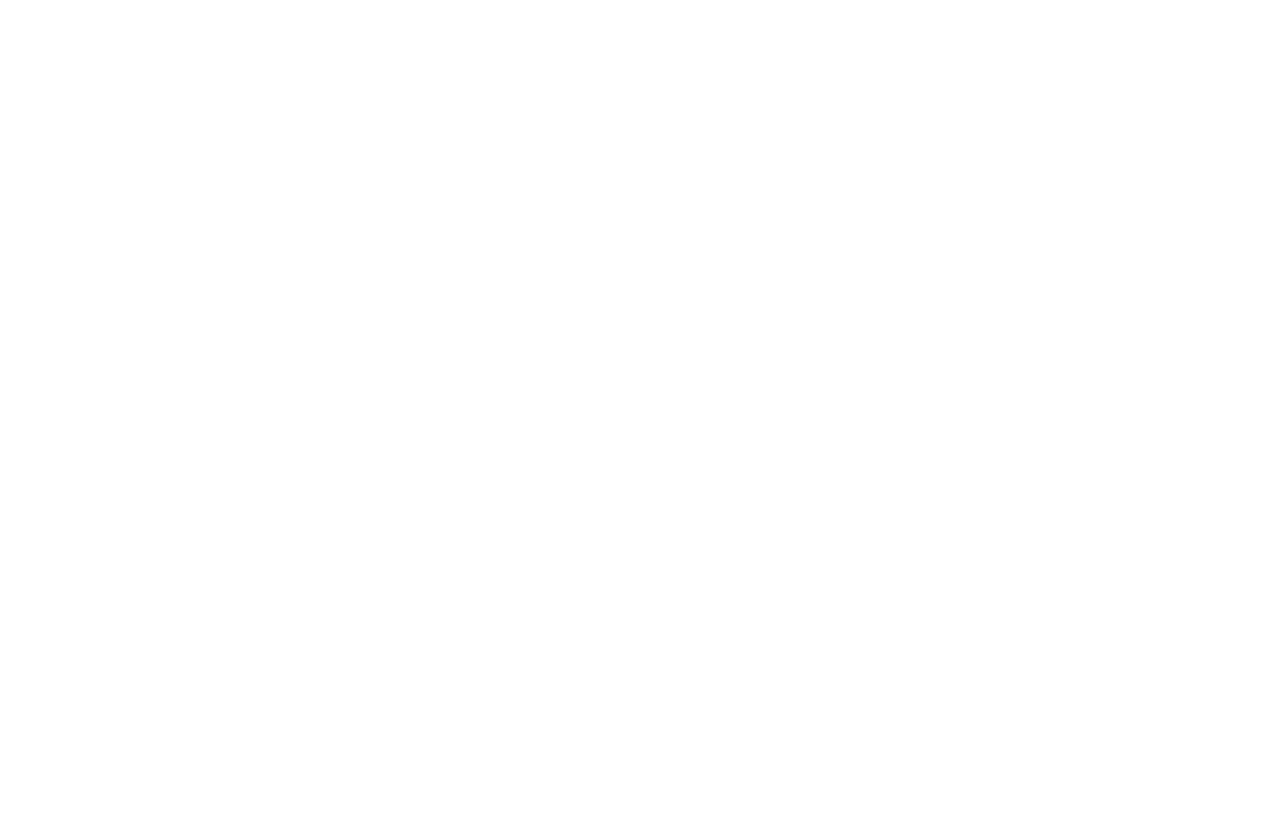
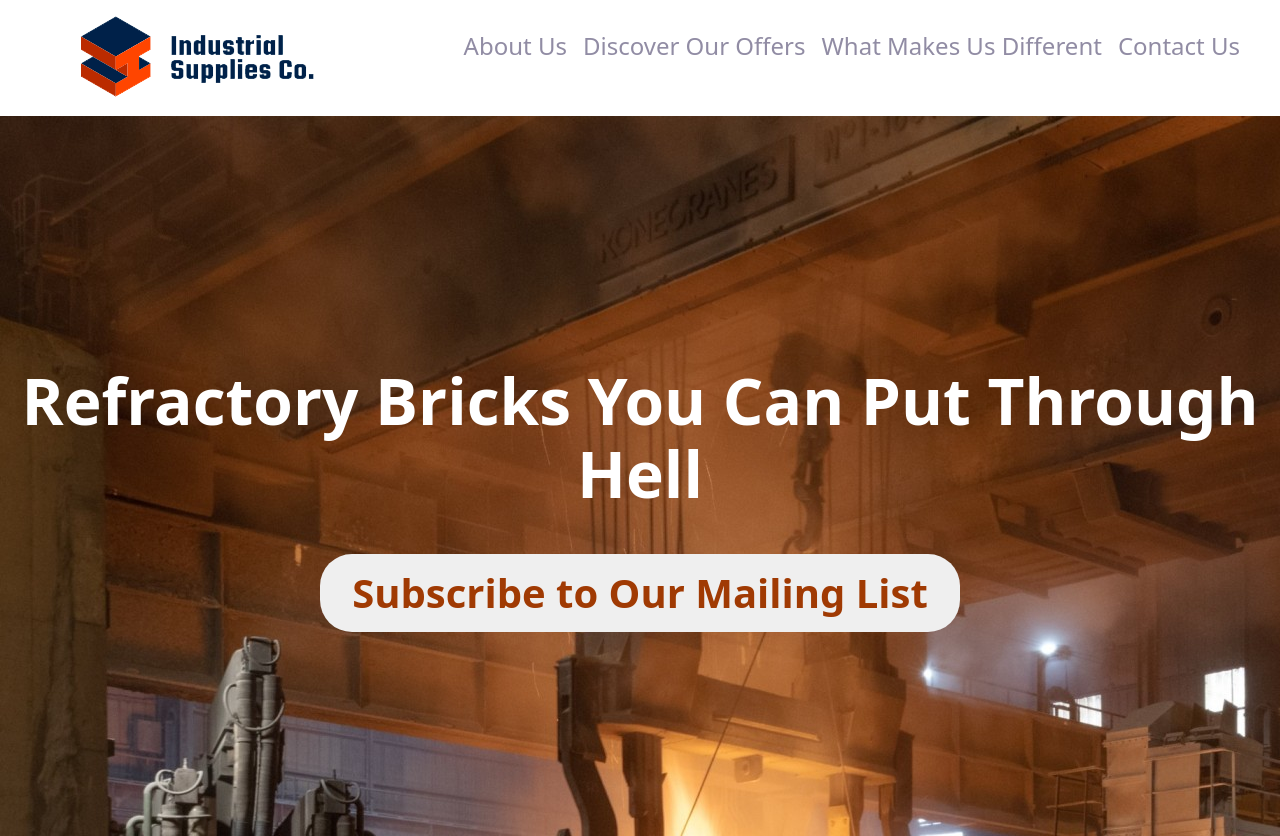
Before and after one commit to SaadVSP96/Industrial_Supplies_Co, a plain HTML site: page index.html in a window 1280 px wide. Before the commit the page ends 800 px from the top, so only its background shows below. Drawn offline with Linux system fonts and the light colour scheme.

Commit message:
Added first section and its styles

```diff
--- a/css/styles.css
+++ b/css/styles.css
@@ -2,4 +2,67 @@
   --color-navitems: #918ca4;
   --color-heroHeading: #ffffff;
   --color-plainText: #000000;
+  font-family: system-ui, -apple-system, BlinkMacSystemFont, "Segoe UI", Roboto,
+    Oxygen, Ubuntu, Cantarell, "Open Sans", "Helvetica Neue", sans-serif;
 }
+
+.nav {
+  display: flex;
+  /* width: 85%;
+  margin: auto; */
+  padding: 1rem 5rem;
+  justify-content: space-between;
+}
+
+.nav .navbar {
+  flex: 1;
+}
+
+.nav .navbar ul {
+  display: flex;
+  align-items: center;
+  width: 100%;
+  justify-content: end;
+  gap: 1rem;
+}
+
+.nav .navbar ul li {
+  list-style-type: none;
+}
+.nav .navbar ul li a {
+  text-decoration: none;
+  color: var(--color-navitems);
+  font-size: 1.5rem;
+}
+
+.hero {
+  width: 100%;
+  height: 90vh;
+  display: flex;
+  flex-direction: column;
+  justify-content: center;
+  align-items: center;
+  background-image: url("/Images/heroImage.jpg");
+  color: var(--color-heroHeading);
+}
+
+.hero h1 {
+  font-size: 4rem;
+  text-align: center;
+}
+
+.hero button {
+  width: 50%;
+  font-size: 2.5rem;
+  padding: 1rem;
+  border: none;
+  font-weight: 700;
+  color: #a03a03;
+  border-radius: 2rem;
+  transition: all 0.3s;
+}
+
+.hero button:hover {
+  background-color: #a03a03;
+  color: #ffffff;
+}
--- a/index.html
+++ b/index.html
@@ -7,5 +7,23 @@
     <link rel="stylesheet" href="css/normalize.css" />
     <link rel="stylesheet" href="css/styles.css" />
   </head>
-  <body></body>
+  <body>
+    <section class="nav">
+      <div class="image-container">
+        <img src="Images/company_logo.png" alt="company_logo" />
+      </div>
+      <div class="navbar">
+        <ul>
+          <li><a href="#aboutus">About Us</a></li>
+          <li><a href="#products">Discover Our Offers</a></li>
+          <li><a href="#differences">What Makes Us Different</a></li>
+          <li><a href="#contact">Contact Us</a></li>
+        </ul>
+      </div>
+    </section>
+    <section class="hero">
+      <h1>Refractory Bricks You Can Put Through Hell</h1>
+      <button>Subscribe to Our Mailing List</button>
+    </section>
+  </body>
 </html>
```
Also changed, not shown: Images/heroImage.jpg (added).
